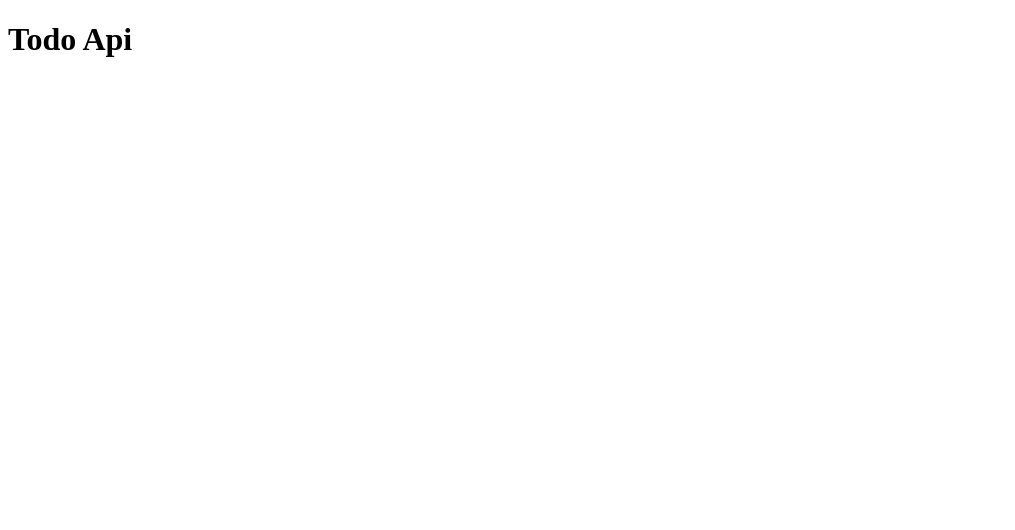
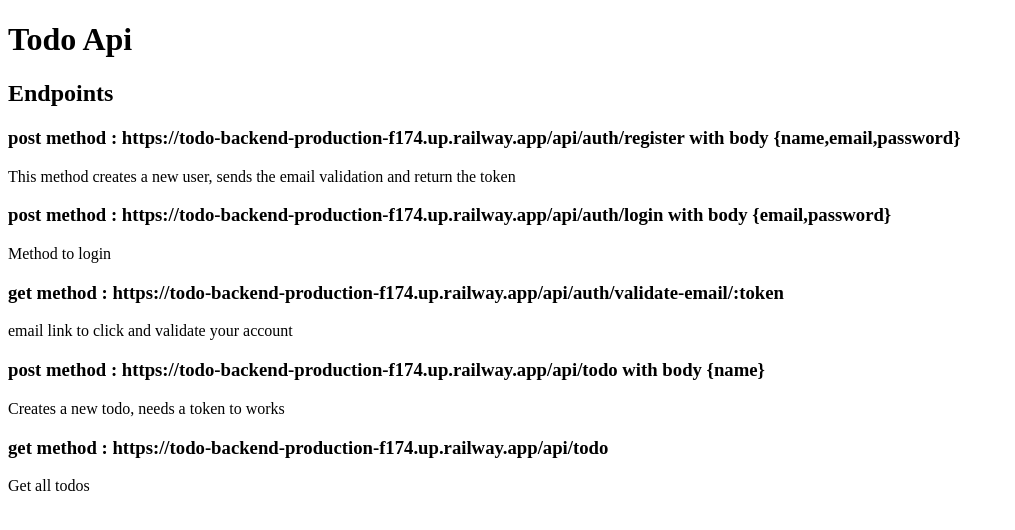
Before and after one commit to javc16/todo-backend, a website: page public/index.html in a window 1280 px wide. Shown: the whole page, without its empty margins (0-1015 px from the left). Drawn offline with Linux system fonts and the light colour scheme.

Commit message:
adding documentation

```diff
--- a/public/index.html
+++ b/public/index.html
@@ -7,5 +7,33 @@
 </head>
 <body>
   <h1>Todo Api</h1>
+  <h2>Endpoints</h2>
+
+  <h3>
+    post method : https://todo-backend-production-f174.up.railway.app/api/auth/register  with body {name,email,password}
+  </h3>
+  <span>This method creates a new user, sends the email validation and return the token</span>
+
+  <h3>
+    post method : https://todo-backend-production-f174.up.railway.app/api/auth/login  with body {email,password}
+  </h3>
+  <span>Method to login</span>
+
+  <h3>
+    get method : https://todo-backend-production-f174.up.railway.app/api/auth/validate-email/:token
+  </h3>
+  <span>email link to click and validate your account</span>
+
+  <h3>
+    post method : https://todo-backend-production-f174.up.railway.app/api/todo  with body {name}
+  </h3>
+  <span>Creates a new todo, needs a token to works</span>
+
+  <h3>
+    get method : https://todo-backend-production-f174.up.railway.app/api/todo
+  </h3>
+  <span>Get all todos</span>
+
+
 </body>
 </html>
```
